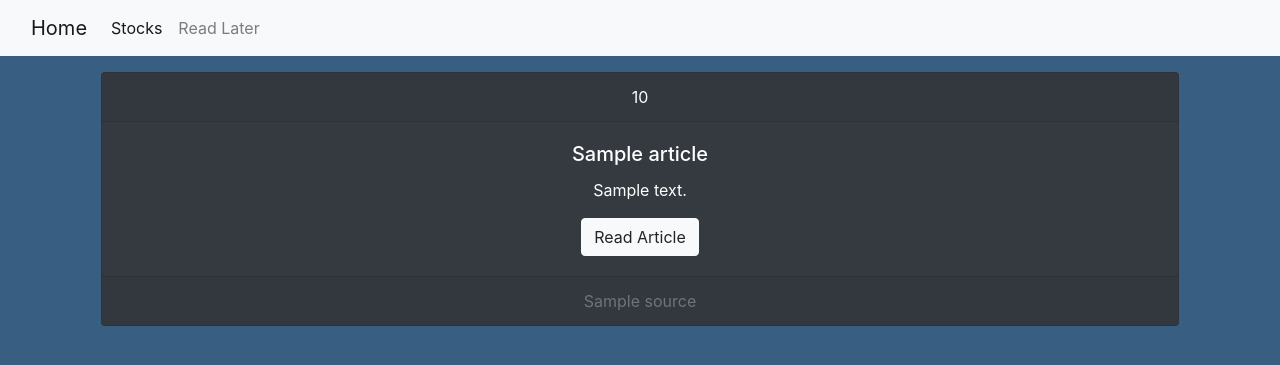
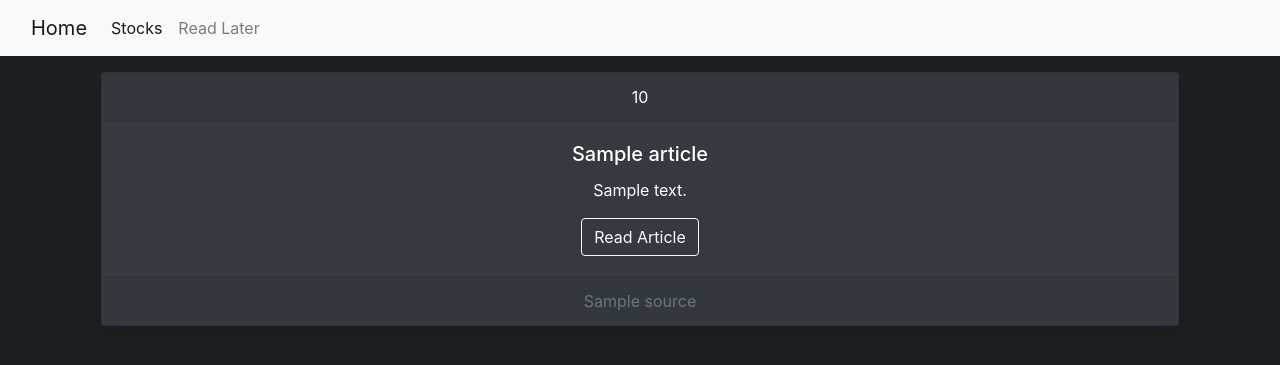
Before and after one commit to Code-Richard/Final-Project, a Flask app: template templates/index.html in a window 1280 px wide. Shown: the top 365 px of the page. Run offline with Flask 2, Linux system fonts and the light colour scheme; the template is opened without the code that fills it: most values are stand-ins (such as "Sample title", 1, 10 or a date in 2020); some libraries are stand-ins or nearby versions.

Commit message:
Styling changes

```diff
--- a/templates/index.html
+++ b/templates/index.html
@@ -10,7 +10,7 @@
         <!-- Bootstrap CSS -->
         <link rel="stylesheet" href="https://stackpath.bootstrapcdn.com/bootstrap/4.3.1/css/bootstrap.min.css" integrity="sha384-ggOyR0iXCbMQv3Xipma34MD+dH/1fQ784/j6cY/iJTQUOhcWr7x9JvoRxT2MZw1T" crossorigin="anonymous">
     </head>
-    <body style="background-color: rgb(56, 94, 129);">
+    <body style="background-color:#1B2122;">
         <!-- Optional JavaScript -->
         <!-- jQuery first, then Popper.js, then Bootstrap JS -->
         <script src="https://code.jquery.com/jquery-3.3.1.slim.min.js" integrity="sha384-q8i/X+965DzO0rT7abK41JStQIAqVgRVzpbzo5smXKp4YfRvH+8abtTE1Pi6jizo" crossorigin="anonymous"></script>
@@ -25,7 +25,7 @@
               <div class="collapse navbar-collapse" id="navbarNav">
                 <ul class="navbar-nav">
                   <li class="nav-item">
-                    <a class="nav-link active" aria-current="page" href="#">Stocks</a>
+                    <a class="nav-link active" aria-current="page" href="/add">Stocks</a>
                   </li>
                   <li class="nav-item">
                     <a class="nav-link" href="#">Read Later</a>
@@ -37,14 +37,14 @@
 
         <div class="container">
             {% for article in articles %}
-                <div class="card text-center text-white bg-dark m-3">
+                <div class="card text-center shadow text-white bg-dark m-3">
                     <div class="card-header">
                     {{article['stock']}}
                     </div>
                     <div class="card-body">
-                    <h5 class="card-title">{{article['title']}}</h5>
-                    <p class="card-text">{{article['description']}}</p>
-                    <a href={{article['link']}} class="btn btn-light">Read Article</a>
+                        <h5 class="card-title">{{article['title']}}</h5>
+                        <p class="card-text">{{article['description']}}</p>
+                        <a href={{article['link']}} class="btn btn-outline-light">Read Article</a>
                     </div>
                     <div class="card-footer text-muted">
                     {{article['source']}}
```
